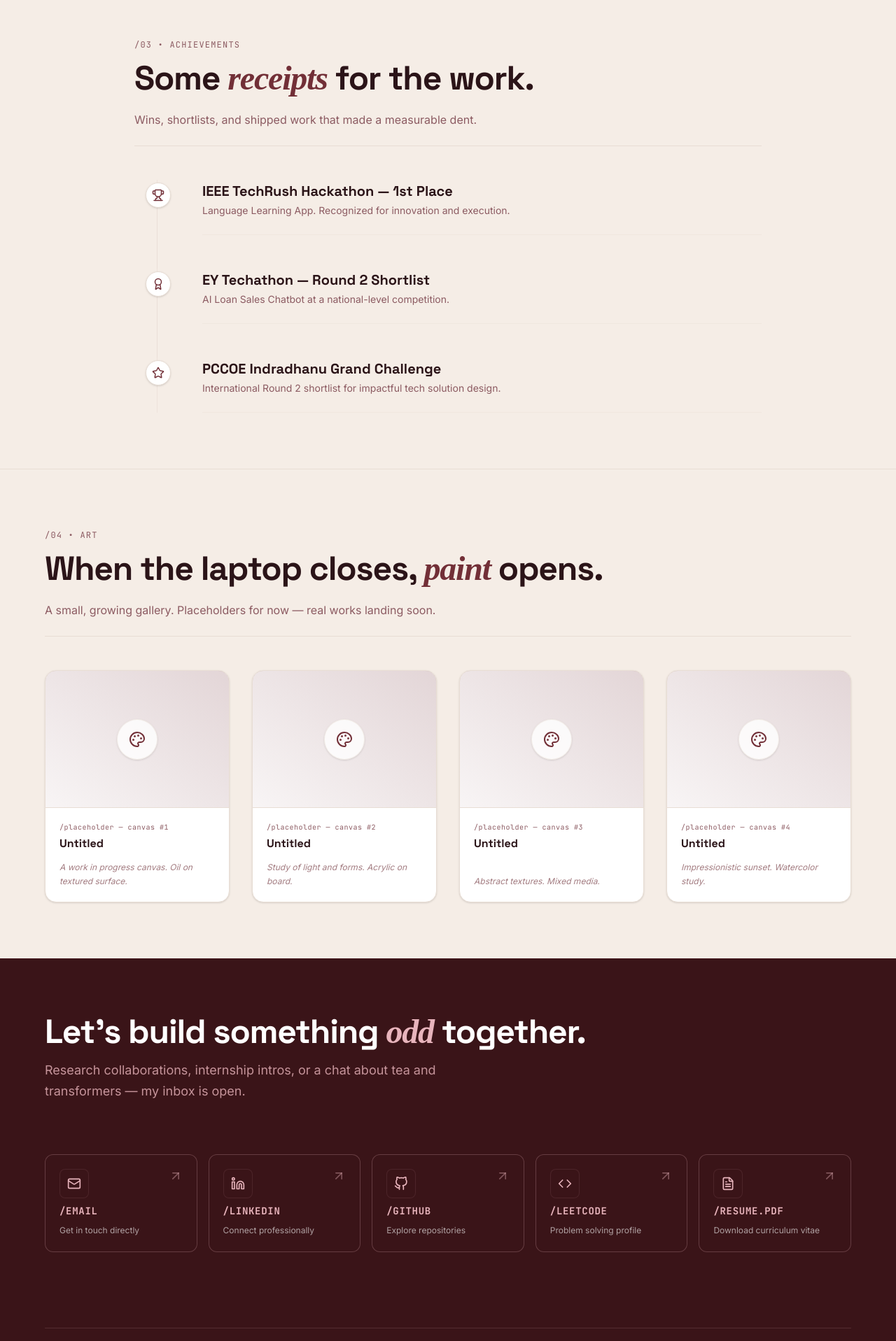
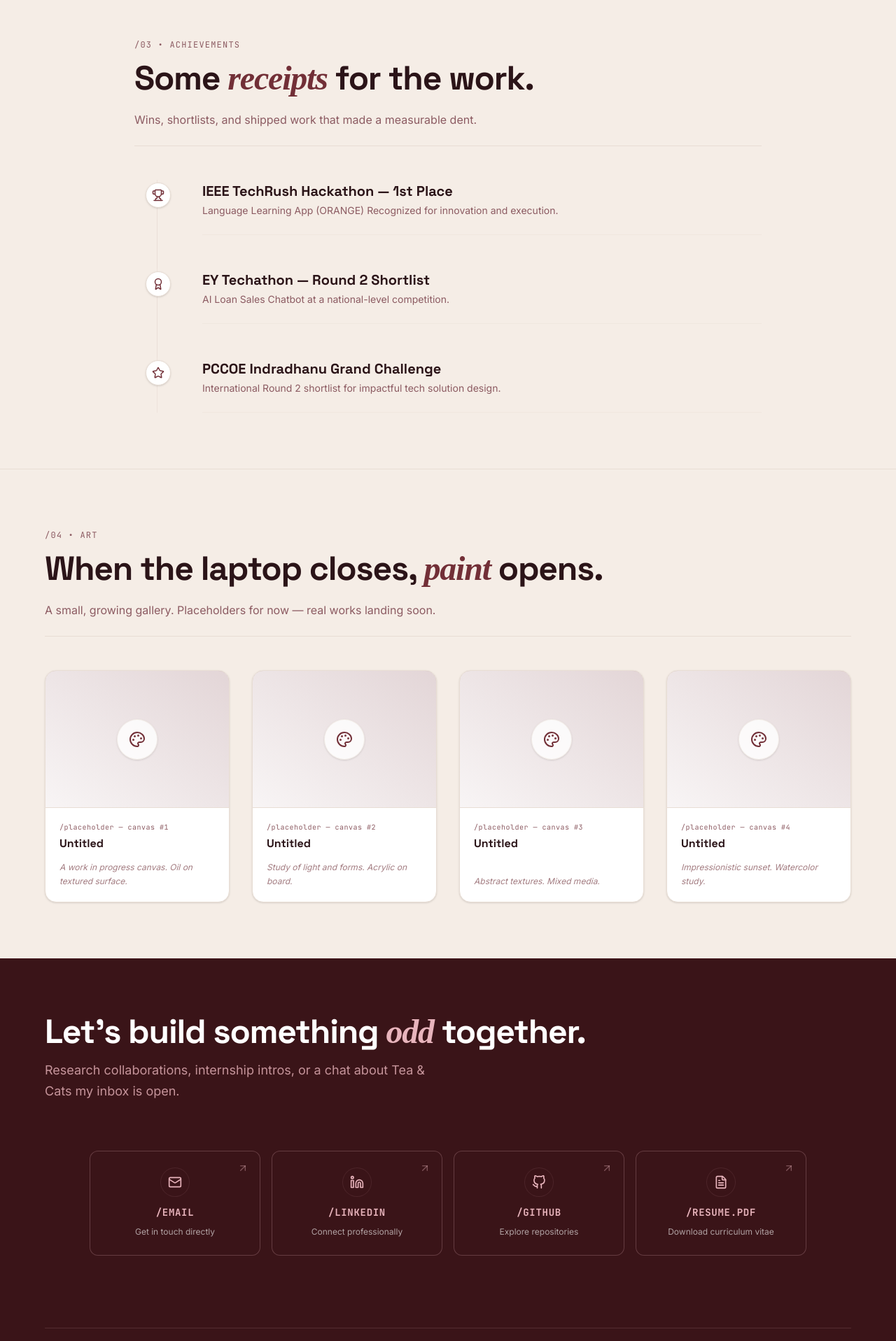
Before and after one commit to gargijoshi9/myportfolio, a React (Vite) app: page / in a window 1280 px wide. Shown: the part 3459-5376 px from the top of the page at 70% size. Built offline with nearby package versions, Linux system fonts and the light colour scheme; a web font is replaced by a local one.

Commit message:
feat: update contact links, integrate resume download, and refine personal data and UI layout

```diff
--- a/src/components/ContactSection.jsx
+++ b/src/components/ContactSection.jsx
@@ -1,6 +1,7 @@
 import React from "react";
 import { motion } from "framer-motion";
 import { Mail, Code, FileText, ArrowUpRight } from "lucide-react";
+import resumePdf from "../data/Gargi_Resume.pdf";
 
 const GithubIcon = ({ className, ...props }) => (
   <svg
@@ -41,31 +42,31 @@ export default function ContactSection() {
   const contacts = [
     {
       name: "/EMAIL",
-      href: "mailto:gargijoshi.pict@gmail.com", // sensible default or placeholder
+      href: "mailto:gargijoshi0902@gmail.com", // sensible default or placeholder
       icon: <Mail className="w-5 h-5 text-hero-rose" />,
       desc: "Get in touch directly"
     },
     {
       name: "/LINKEDIN",
-      href: "https://linkedin.com/in/gargi-joshi-", // placeholder
+      href: "https://www.linkedin.com/in/gargi-joshi-a9246b331/", // placeholder
       icon: <LinkedinIcon className="w-5 h-5 text-hero-rose" />,
       desc: "Connect professionally"
     },
     {
       name: "/GITHUB",
-      href: "https://github.com/gargi2506", // placeholder
+      href: "https://github.com/gargijoshi9", // placeholder
       icon: <GithubIcon className="w-5 h-5 text-hero-rose" />,
       desc: "Explore repositories"
     },
-    {
-      name: "/LEETCODE",
-      href: "https://leetcode.com/u/gargi_25/", // placeholder
-      icon: <Code className="w-5 h-5 text-hero-rose" />,
-      desc: "Problem solving profile"
-    },
+    // {
+    //   name: "/LEETCODE",
+    //   href: "https://leetcode.com/u/gargi_25/", // placeholder
+    //   icon: <Code className="w-5 h-5 text-hero-rose" />,
+    //   desc: "Problem solving profile"
+    // },
     {
       name: "/RESUME.PDF",
-      href: "#", // placeholder
+      href: resumePdf,
       icon: <FileText className="w-5 h-5 text-hero-rose" />,
       desc: "Download curriculum vitae"
     }
@@ -76,7 +77,7 @@ export default function ContactSection() {
       {/* Container */}
       <div className="max-w-6xl mx-auto flex flex-col justify-between min-h-[500px]">
         {/* Contact Info Header */}
-        <div className="mb-12">
+        <div className="mb-12 text-center md:text-left">
           <motion.div
             initial={{ opacity: 0, y: 20 }}
             whileInView={{ opacity: 1, y: 0 }}
@@ -86,32 +87,33 @@ export default function ContactSection() {
             <h2 className="text-3xl md:text-5xl font-heading font-bold mb-4 tracking-tight">
               Let's build something <span className="italic font-serif text-hero-rose">odd</span> together.
             </h2>
-            <p className="max-w-xl text-hero-rose/80 font-sans text-base md:text-lg leading-relaxed">
-              Research collaborations, internship intros, or a chat about tea and transformers — my inbox is open.
+            <p className="max-w-xl text-hero-rose/80 font-sans text-base md:text-lg leading-relaxed mx-auto md:mx-0">
+              Research collaborations, internship intros, or a chat about Tea & Cats my inbox is open.
             </p>
           </motion.div>
         </div>
 
-        {/* Links Grid */}
-        <div className="grid grid-cols-1 sm:grid-cols-2 lg:grid-cols-5 gap-4 mb-20">
+        {/* Links Grid (Balanced 4-column layout centered) */}
+        <div className="grid grid-cols-1 sm:grid-cols-2 lg:grid-cols-4 gap-4 mb-20 max-w-5xl w-full mx-auto">
           {contacts.map((contact, index) => (
             <motion.a
               key={contact.name}
               href={contact.href}
-              target="_blank"
-              rel="noopener noreferrer"
+              target={contact.href.startsWith("mailto:") ? undefined : "_blank"}
+              rel={contact.href.startsWith("mailto:") ? undefined : "noopener noreferrer"}
+              download={contact.name === "/RESUME.PDF" ? "Gargi_Joshi_Resume.pdf" : undefined}
               initial={{ opacity: 0, y: 20 }}
               whileInView={{ opacity: 1, y: 0 }}
               viewport={{ once: true }}
               transition={{ duration: 0.4, delay: index * 0.1 }}
               whileHover={{ y: -4, borderColor: "rgba(232, 180, 188, 0.6)", backgroundColor: "rgba(58, 20, 24, 0.9)" }}
-              className="flex flex-col justify-between p-5 border border-hero-rose/25 bg-hero-bg/50 rounded-xl transition-all duration-200 group h-[140px]"
+              className="flex flex-col items-center justify-center text-center p-6 border border-hero-rose/25 bg-hero-bg/50 rounded-xl transition-all duration-200 group h-[150px] relative"
             >
-              <div className="flex justify-between items-start">
-                <div className="p-2.5 bg-hero-bg border border-hero-rose/10 rounded-lg">
-                  {contact.icon}
-                </div>
-                <ArrowUpRight className="w-5 h-5 text-hero-rose/40 group-hover:text-hero-rose transition-colors duration-200" />
+              <div className="absolute top-4 right-4">
+                <ArrowUpRight className="w-4 h-4 text-hero-rose/40 group-hover:text-hero-rose transition-colors duration-200" />
+              </div>
+              <div className="p-2.5 bg-hero-bg border border-hero-rose/10 rounded-full mb-3">
+                {contact.icon}
               </div>
               <div>
                 <span className="font-mono text-sm font-semibold tracking-wider text-hero-rose block mb-1">
--- a/src/data/achievements.js
+++ b/src/data/achievements.js
@@ -1,7 +1,7 @@
 export const achievements = [
   {
     title: "IEEE TechRush Hackathon — 1st Place",
-    description: "Language Learning App. Recognized for innovation and execution.",
+    description: "Language Learning App (ORANGE) Recognized for innovation and execution.",
     iconType: "trophy" // custom handling for trophy icon
   },
   {
--- a/src/data/experience.js
+++ b/src/data/experience.js
@@ -5,12 +5,12 @@ export const experiences = [
     type: "Health-tech startup, Remote",
     duration: "Nov 2025 – Jan 2026",
     bullets: [
-      "Built 13+ responsive webpages using HTML, CSS, JS & Wix, serving 500+ monthly users.",
+      "Built 13+ responsive webpages using JS & Wix, serving 500+ monthly users.",
       "Implemented custom JS & backend logic beyond Wix for tailored health-tech UX.",
       "Executed on-page SEO: meta tags, structured data, page speed optimizations.",
       "Integrated PayPal & RazorPay gateways for secure subscription transactions.",
       "Ensured DPDP Act compliance and health data privacy throughout.",
-      "Conducted cross-platform QA across 5+ devices/browsers, reducing UI issues by 40%."
+      "Conducted cross-platform QA across 6+ devices/browsers, reducing UI issues by 40%."
     ]
   },
   {
```
Also changed, not shown: 1 other file (tests, documents, lock files or other folders).
